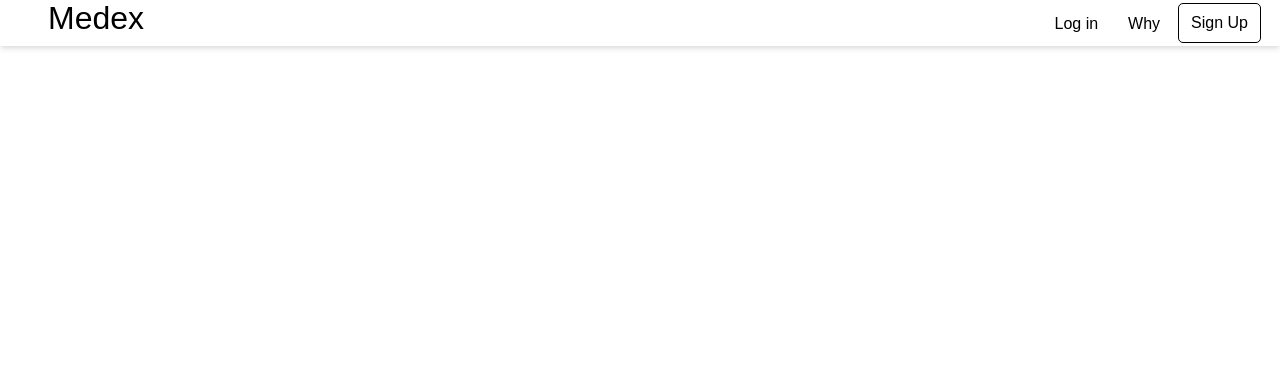
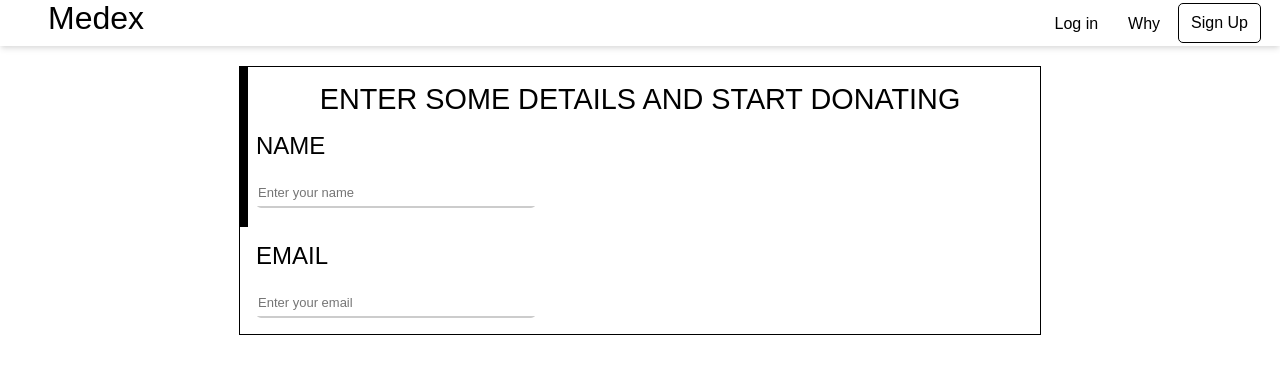
Before and after one commit to aditya303030/medex-web, a Django app: page /donate in a window 1280 px wide. Shown: the top 374 px of the page. Run offline with Django 3.2, Linux system fonts and the light colour scheme.

Commit message:
added form to donate

```diff
--- a/home/static/home.css
+++ b/home/static/home.css
@@ -203,3 +203,31 @@ body {
     font-weight: 200;
     line-height: 1.3rem;
 }
+
+.main-container-form div.main-donation-form {
+    margin: 20px auto 0px;
+    width: 90%;
+    max-width: 50rem;
+    border: 1px solid black;
+    width: 100%;
+}
+
+.main-container-form div.main-donation-form::before {
+    content: " ";
+    position: absolute;
+    width: 8px;
+    height: 10rem;
+    background-color: #000000;
+}
+.main-container-form div.main-donation-form div.main-donation-head {
+    font-size: 1.8rem;
+    margin: 1rem;
+    font-family: Quicksand, sans-serif;
+
+}
+
+.main-container-form div.main-donation-form form.donation-form p {
+    font-size: 1.5rem;
+    margin: 1rem;
+    font-family: Arial, Helvetica, sans-serif;
+}
--- a/home/static/users.css
+++ b/home/static/users.css
@@ -98,3 +98,28 @@ body {
     text-decoration: none;
     text-align:right;
 }
+
+.input1 {
+    width: 35%;
+    height: 2rem;
+    margin-left: 1rem;
+    margin-right: 1rem;
+    font-family: sans-serif;
+    font-size: small;
+    border-radius: 5px;
+    box-sizing: border-box;
+    background: linear-gradient(90deg,#ccc,#ccc) left bottom/0 2px no-repeat;
+    outline: none;
+}
+
+.input1:valid,
+.input1:focus {
+    background-size: 100% 2px,100% 2px,100%;
+    border: none;
+}
+.input1::placeholder {
+    transition: 0.3s;
+}
+.input1:focus::placeholder {
+    color: transparent;
+}
--- a/home/templates/about.html
+++ b/home/templates/about.html
@@ -16,10 +16,12 @@
                         <p>Hello, {{user.first_name}}</p>
                         <a class="link why-link" href="/why">Why</a>
                         <a href="/logout" class="link logout-link">Logout</a>
+                        <a class="link donate-link" href="/donate">Donate</a>
                         {%else %}
                         <a class="link register-link" href="/register" align='center'>Sign Up</a>
                         <a class="link why-link" href="/why">Why</a>
                         <a class="link login-link" href="/login">Log in</a>
+                        <a class="link donate-link" href="/login">Donate</a>
                         {%endif%}
                     </div>
                 </div>
--- a/home/templates/donate.html
+++ b/home/templates/donate.html
@@ -3,6 +3,7 @@
         <meta charset="UTF-8">
         <meta name="description" content="Donate">
         <link rel="stylesheet" href="../static/home.css">
+        <link rel="stylesheet" href="../static/users.css">
     </head>
     <body>
         <div class="header">
@@ -26,5 +27,18 @@
                 </div>
             </div>
         </div>
+        <div class="main-container-form">
+            <div class="main-donation-form">
+                <div class="main-donation-head" align="center">
+                    ENTER SOME DETAILS AND START DONATING
+                </div>
+                <form method="POST" class="donation-form">{%csrf_token%}
+                    <p>NAME</p>
+                    <div><input type="text" name="donation-form-name" placeholder="Enter your name" class="input1 donation-form-name"></div><br>
+                    <p>EMAIL</p>
+                    <div><input type="text" name="donation-form-email" placeholder="Enter your email" class="input1 donation-form-email"></div>
+                </form>
+            </div>
+        </div>
     </body>
 </html>
--- a/home/templates/whypage.html
+++ b/home/templates/whypage.html
@@ -16,10 +16,12 @@
                         <p>Hello, {{user.first_name}}</p>
                         <a class="link about-link" href="/about">About</a>
                         <a href="/logout" class="link logout-link">Logout</a>
+                        <a class="link donate-link" href="/donate">Donate</a>
                         {%else %}
                         <a class="link register-link" href="/register" align='center'>Sign Up</a>
                         <a class="link about-link" href="/about">About</a>
                         <a class="link login-link" href="/login">Log in</a>
+                        <a class="link donate-link" href="/login">Donate</a>
                         {%endif%}
                     </div>
                 </div>
```
